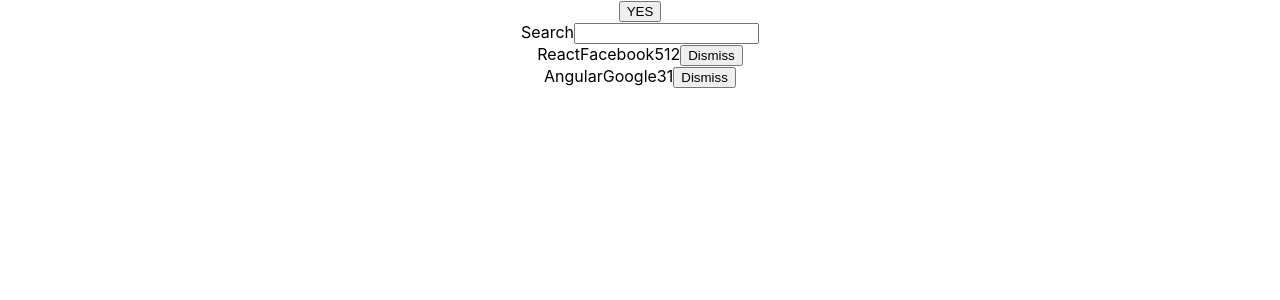
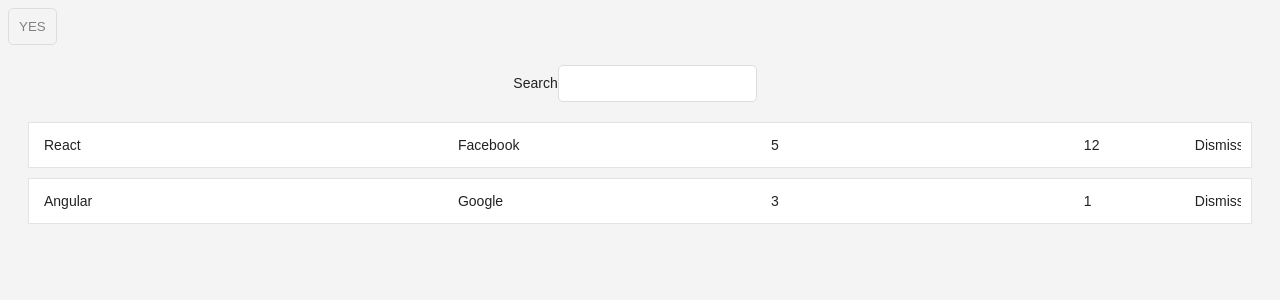
Before and after one commit to ygzaydn/hackernews, a React (Create React App) app: page / in a window 1280 px wide. Shown: the top 300 px of the page. Built offline with nearby package versions, Linux system fonts and the light colour scheme.

Commit message:
some styling shit

```diff
--- a/src/App.css
+++ b/src/App.css
@@ -1,38 +1,63 @@
-.App {
+.page {
+  margin: 20px;
+}
+
+.interactions {
   text-align: center;
 }
 
-.App-logo {
-  height: 40vmin;
-  pointer-events: none;
+.table {
+  margin: 20px 0;
 }
 
-@media (prefers-reduced-motion: no-preference) {
-  .App-logo {
-    animation: App-logo-spin infinite 20s linear;
-  }
+.table-header {
+  display:flex;
+  line-height: 24px;
+  font-size: 16px;
+  padding: 0 10px;
+  justify-content: space-between;
 }
 
-.App-header {
-  background-color: #282c34;
-  min-height: 100vh;
-  display: flex;
-  flex-direction: column;
-  align-items: center;
-  justify-content: center;
-  font-size: calc(10px + 2vmin);
-  color: white;
+.table-empty {
+  margin:200px;
+  text-align: center;
+  font-size: 16px;
 }
 
-.App-link {
-  color: #61dafb;
+.table-row {
+  display: flex;
+  line-height: 24px;
+  white-space: nowrap;
+  margin: 10px 0;
+  padding: 10px;
+  background: #ffffff;
+  border: 1px solid #e3e3e3;
 }
 
-@keyframes App-logo-spin {
-  from {
-    transform: rotate(0deg);
-  }
-  to {
-    transform: rotate(360deg);
-  }
+.table-header > span {
+  overflow: hidden;
+  text-overflow: ellipsis;
+  padding: 0 5px;
 }
+
+.table-row > span {
+  overflow: hidden;
+  text-overflow: ellipsis;
+  padding: 0 5px;
+}
+
+.button-inline {
+  border-width: 0;
+  background: transparent;
+  color: inherit;
+  text-align: inherit;
+  -webkit-font-smoothing: inherit;
+  padding: 0;
+  font-size: inherit;
+  cursor: pointer;
+}
+
+.button-active {
+  border-radius: 0;
+  border-bottom: 1px solid #38bb6c;
+}
--- a/src/App.js
+++ b/src/App.js
@@ -16,6 +16,9 @@
   }
 ];
 
+const largeColumn = { width: '40%'};
+const midColumn = { width: '30%'};
+const smallColumn = { width: '10%'};
 
 const isSearched = searchText => item => item.name.toLowerCase().includes(searchText.toLowerCase());
 
@@ -53,18 +56,20 @@
           onClick={this.handleText}
           isToggleOn={isToggleOn}
         />
-
+        <div className="page">
+          <div className="interactions">
             <Form
             onChange={this.onChangeText}
             searchText={searchText}
             > Search
             </Form>
-
+          </div>
           <Table
           list={list}
           onDismiss={this.onDismiss}
           pattern={searchText}
           />
+        </div>
       </div>
     );
   }
@@ -95,18 +100,18 @@
 
 const Table = ({list, onDismiss, pattern}) => {
     return (
-      <div>
+      <div className="table">
         {list.filter(isSearched(pattern)).map(el => {
           return (
-          <div key={el.objectID}>
-            <span>{el.name}</span>
-            <span>{el.author}</span>
-            <span>{el.rate}</span>
-            <span>{el.objectID}</span>
+          <div key={el.objectID} className="table-row">
+            <span style={largeColumn}>{el.name}</span>
+            <span style={midColumn}>{el.author}</span>
+            <span style={midColumn}>{el.rate}</span>
+            <span style={smallColumn}>{el.objectID}</span>
             <span>
               <button
                 onClick= { () => onDismiss(el.objectID)}
-                type="button">
+                type="button" className="button-inline">
               Dismiss
               </button>
             </span>
@@ -117,6 +122,4 @@
     )
 }
 
-
-
 export default App;
--- a/src/index.css
+++ b/src/index.css
@@ -1,13 +1,39 @@
 body {
-  margin: 0;
-  font-family: -apple-system, BlinkMacSystemFont, 'Segoe UI', 'Roboto', 'Oxygen',
-    'Ubuntu', 'Cantarell', 'Fira Sans', 'Droid Sans', 'Helvetica Neue',
-    sans-serif;
-  -webkit-font-smoothing: antialiased;
-  -moz-osx-font-smoothing: grayscale;
+  color: #222;
+  background: #f4f4f4;
+  font: 400 14px CoreSans, Arial, sans-serif;
 }
 
-code {
-  font-family: source-code-pro, Menlo, Monaco, Consolas, 'Courier New',
-    monospace;
+a {
+  color: #222;
 }
+
+a:hover {
+  text-decoration: underline;
+}
+
+ul, li {
+  list-style: none;
+  padding: 0;
+  margin: 0;
+}
+
+input {
+  padding: 10px;
+  border-radius: 5px;
+  margin-right: 10px;
+  border: 1px solid #dddddd;
+}
+
+button {
+  padding: 10px;
+  border-radius: 5px;
+  border: 1px solid #dddddd;
+  background: transparent;
+  color: #808080;
+  cursor: pointer;
+}
+
+button:hover {
+  color:#222;
+}
```
Lines whose indentation alone changed are shown as unchanged.
